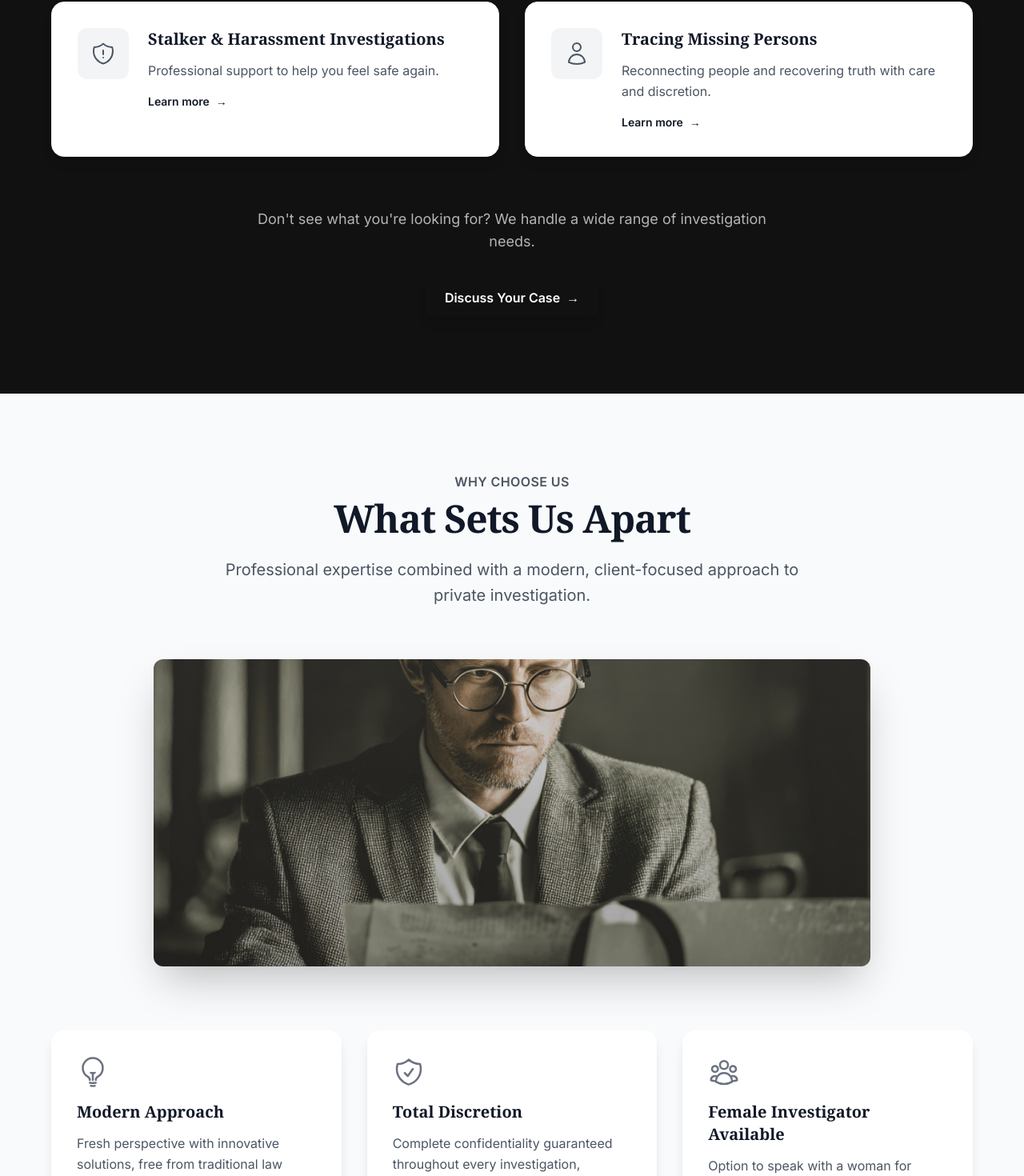
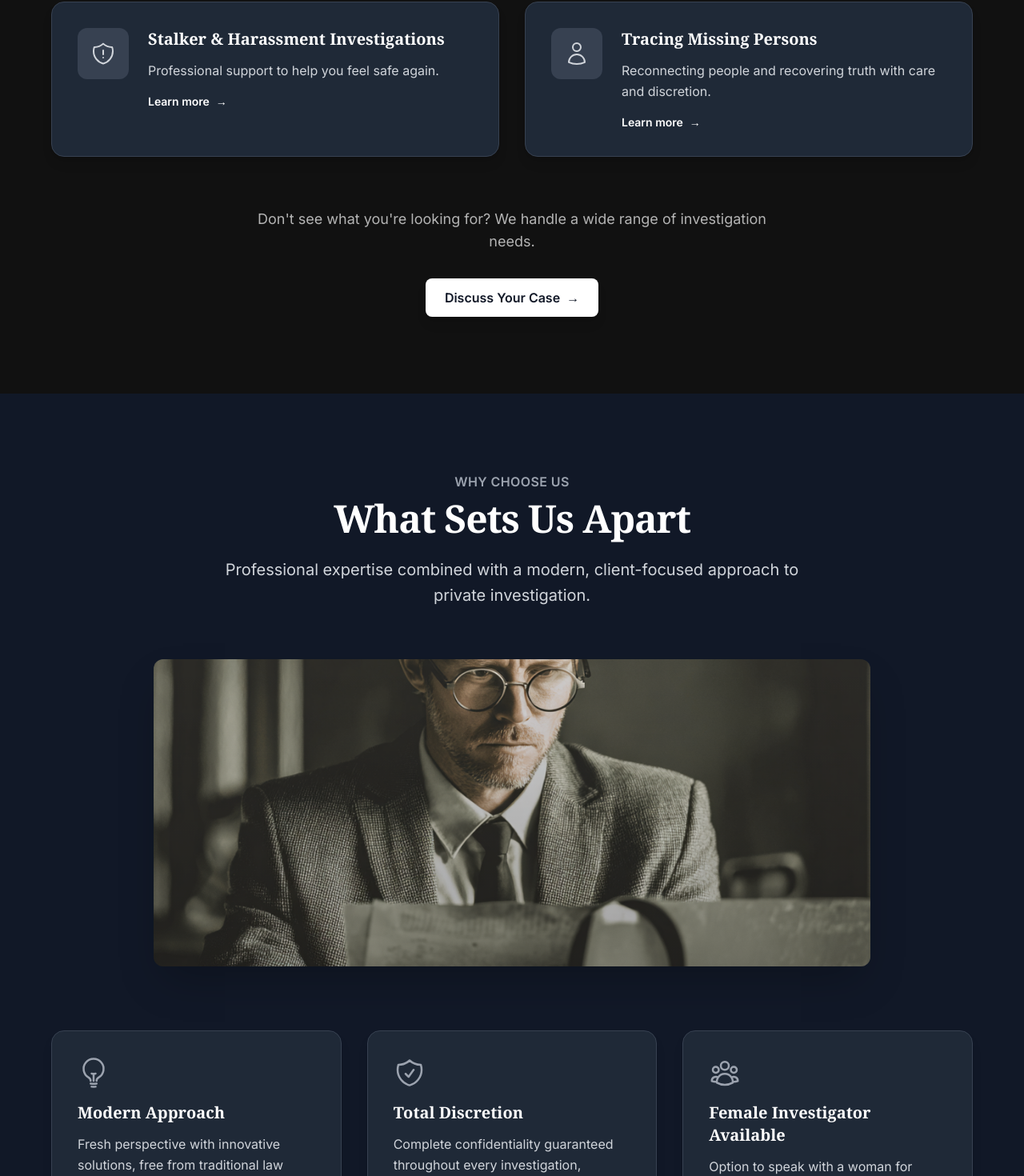
Before and after one commit to chrisdelambert/insightinvestigations-claude4, a Next.js app: page / in a window 1280 px wide. Shown: the part 1918-3388 px from the top of the page at 80% size. Built offline with nearby package versions, Linux system fonts and the light colour scheme; a web font is replaced by a local one.

Commit message:
design finish

```diff
--- a/src/app/page.tsx
+++ b/src/app/page.tsx
@@ -205,7 +205,7 @@ export default function Home() {
               {services.map((service, index) => (
                 <motion.div
                   key={service.name}
-                  className="group relative bg-white rounded-2xl shadow-lg hover:shadow-2xl transition-all duration-300 overflow-hidden border border-gray-100"
+                  className="group relative bg-gray-800 rounded-2xl shadow-lg hover:shadow-2xl transition-all duration-300 overflow-hidden border border-gray-700"
                   initial={{ opacity: 0 }}
                   whileInView={{ opacity: 1 }}
                   viewport={{ once: true }}
@@ -217,21 +217,21 @@ export default function Home() {
                   <Link href={service.href} className="block p-8">
                     <div className="flex items-start space-x-6">
                       <div className="flex-shrink-0">
-                        <div className="w-16 h-16 bg-gray-100 rounded-xl flex items-center justify-center group-hover:bg-gray-200 transition-colors duration-200">
+                        <div className="w-16 h-16 bg-gray-700 rounded-xl flex items-center justify-center group-hover:bg-gray-600 transition-colors duration-200">
                           <service.icon
-                            className="w-8 h-8 text-gray-600"
+                            className="w-8 h-8 text-gray-300"
                             aria-hidden="true"
                           />
                         </div>
                       </div>
                       <div className="flex-1 min-w-0">
-                        <h3 className="text-xl font-semibold text-gray-900 group-hover:text-gray-700 transition-colors duration-200 font-serif">
+                        <h3 className="text-xl font-semibold text-white group-hover:text-gray-200 transition-colors duration-200 font-serif">
                           {service.name}
                         </h3>
-                        <p className="mt-3 text-base text-gray-600 leading-relaxed">
+                        <p className="mt-3 text-base text-gray-300 leading-relaxed">
                           {service.description}
                         </p>
-                        <div className="mt-4 flex items-center text-sm font-semibold text-gray-900 group-hover:text-gray-700">
+                        <div className="mt-4 flex items-center text-sm font-semibold text-white group-hover:text-gray-200">
                           Learn more
                           <span aria-hidden="true" className="ml-2 group-hover:translate-x-1 transition-transform duration-200">→</span>
                         </div>
@@ -256,7 +256,7 @@ export default function Home() {
             </p>
             <Link
               href="/contact"
-              className="inline-flex items-center rounded-lg bg-accent/10 px-6 py-3 text-base font-semibold text-accent shadow-lg hover:bg-accent/20 focus-visible:outline focus-visible:outline-2 focus-visible:outline-offset-2 focus-visible:outline-accent transition-all duration-200"
+              className="inline-flex items-center rounded-lg bg-white px-6 py-3 text-base font-semibold text-gray-900 shadow-lg hover:bg-gray-100 focus-visible:outline focus-visible:outline-2 focus-visible:outline-offset-2 focus-visible:outline-white transition-all duration-200"
             >
               Discuss Your Case
               <span aria-hidden="true" className="ml-2">→</span>
@@ -266,7 +266,7 @@ export default function Home() {
       </div>
 
       {/* Why Choose Us section */}
-      <div ref={aboutRef} className="relative bg-gray-50 py-24">
+      <div ref={aboutRef} className="relative bg-gray-900 py-24">
         <div className="mx-auto max-w-7xl px-6 lg:px-8">
           <motion.div
             className="mx-auto max-w-3xl text-center"
@@ -274,11 +274,11 @@ export default function Home() {
             animate={aboutInView ? { opacity: 1, y: 0 } : { opacity: 0, y: 30 }}
             transition={{ duration: 0.8 }}
           >
-            <h2 className="text-base font-semibold leading-7 text-gray-600 uppercase tracking-wide">Why Choose Us</h2>
-            <p className="mt-2 text-4xl font-bold tracking-tight text-gray-900 sm:text-5xl font-serif">
+            <h2 className="text-base font-semibold leading-7 text-gray-400 uppercase tracking-wide">Why Choose Us</h2>
+            <p className="mt-2 text-4xl font-bold tracking-tight text-white sm:text-5xl font-serif">
               What Sets Us Apart
             </p>
-            <p className="mt-6 text-xl leading-8 text-gray-600">
+            <p className="mt-6 text-xl leading-8 text-gray-300">
               Professional expertise combined with a modern, client-focused approach to private investigation.
             </p>
           </motion.div>
@@ -337,19 +337,19 @@ export default function Home() {
               ].map((feature, index) => (
                 <motion.div
                   key={feature.name}
-                  className="bg-white rounded-2xl p-8 shadow-lg hover:shadow-xl transition-all duration-300"
+                  className="bg-gray-800 rounded-2xl p-8 shadow-lg hover:shadow-xl transition-all duration-300 border border-gray-700"
                   initial={{ opacity: 0 }}
                   whileInView={{ opacity: 1 }}
                   viewport={{ once: true }}
                   transition={{ duration: 0.8, delay: index * 0.15 }}
                 >
                   <div className="mb-4">
-                    <feature.icon className="w-10 h-10 text-gray-500" aria-hidden="true" />
+                    <feature.icon className="w-10 h-10 text-gray-400" aria-hidden="true" />
                   </div>
-                  <h3 className="text-xl font-semibold text-gray-900 mb-3 font-serif">
+                  <h3 className="text-xl font-semibold text-white mb-3 font-serif">
                     {feature.name}
                   </h3>
-                  <p className="text-gray-600 leading-relaxed">
+                  <p className="text-gray-300 leading-relaxed">
                     {feature.description}
                   </p>
                 </motion.div>
@@ -364,7 +364,7 @@ export default function Home() {
             animate={aboutInView ? { opacity: 1, y: 0 } : { opacity: 0, y: 30 }}
             transition={{ duration: 0.8, delay: 0.4 }}
           >
-            <div className="bg-gray-900 rounded-2xl p-12 text-center">
+            <div className="bg-gray-800 border border-gray-700 rounded-2xl p-12 text-center">
               <h3 className="text-2xl font-bold text-white mb-8 font-serif">
                 Trusted Across New Zealand
               </h3>
@@ -391,23 +391,23 @@ export default function Home() {
             animate={aboutInView ? { opacity: 1, y: 0 } : { opacity: 0, y: 20 }}
             transition={{ duration: 0.6, delay: 0.6 }}
           >
-            <h3 className="text-2xl font-bold text-gray-900 mb-6 font-serif">
+            <h3 className="text-2xl font-bold text-white mb-6 font-serif">
               Ready to Get Started?
             </h3>
-            <p className="text-lg text-gray-600 mb-8">
+            <p className="text-lg text-gray-300 mb-8">
               Every investigation begins with a free, confidential consultation to understand your needs.
             </p>
             <div className="flex flex-col sm:flex-row gap-4 justify-center">
               <Link
                 href="/contact"
-                className="inline-flex items-center rounded-lg bg-gray-900 px-6 py-3 text-base font-semibold text-white shadow-lg hover:bg-gray-800 focus-visible:outline focus-visible:outline-2 focus-visible:outline-offset-2 focus-visible:outline-gray-900 transition-all duration-200"
+                className="inline-flex items-center rounded-lg bg-white px-6 py-3 text-base font-semibold text-gray-900 shadow-lg hover:bg-gray-100 focus-visible:outline focus-visible:outline-2 focus-visible:outline-offset-2 focus-visible:outline-white transition-all duration-200"
               >
                 Get Your Free Consultation
                 <span aria-hidden="true" className="ml-2">→</span>
               </Link>
               <Link
                 href="/about"
-                className="inline-flex items-center rounded-lg border border-gray-300 bg-white px-6 py-3 text-base font-semibold text-gray-900 shadow-sm hover:bg-gray-50 focus-visible:outline focus-visible:outline-2 focus-visible:outline-offset-2 focus-visible:outline-gray-900 transition-all duration-200"
+                className="inline-flex items-center rounded-lg border border-gray-600 bg-gray-800 px-6 py-3 text-base font-semibold text-white shadow-sm hover:bg-gray-700 focus-visible:outline focus-visible:outline-2 focus-visible:outline-offset-2 focus-visible:outline-gray-600 transition-all duration-200"
               >
                 Learn More About Us
               </Link>
@@ -521,34 +521,34 @@ export default function Home() {
 
           {/* Final CTA */}
           <motion.div
-            className="mx-auto mt-20 max-w-3xl text-center bg-gray-50 rounded-2xl p-12"
+            className="mx-auto mt-20 max-w-3xl text-center bg-gray-800 border border-gray-700 rounded-2xl p-12"
             initial={{ opacity: 0, y: 30 }}
             whileInView={{ opacity: 1, y: 0 }}
             viewport={{ once: true }}
             transition={{ duration: 0.8, delay: 0.4 }}
           >
-            <h3 className="text-3xl font-bold text-gray-900 mb-6 font-serif">
+            <h3 className="text-3xl font-bold text-white mb-6 font-serif">
               Ready to Uncover the Truth?
             </h3>
-            <p className="text-lg text-gray-600 mb-8">
+            <p className="text-lg text-gray-300 mb-8">
               Every case is unique. Let's discuss how we can help you get the clarity and answers you need.
             </p>
             <div className="flex flex-col sm:flex-row gap-4 justify-center">
               <Link
                 href="/contact"
-                className="inline-flex items-center rounded-lg bg-gray-900 px-8 py-4 text-lg font-semibold text-white shadow-lg hover:bg-gray-800 focus-visible:outline focus-visible:outline-2 focus-visible:outline-offset-2 focus-visible:outline-gray-900 transition-all duration-200 transform hover:scale-105"
+                className="inline-flex items-center rounded-lg bg-white px-8 py-4 text-lg font-semibold text-gray-900 shadow-lg hover:bg-gray-100 focus-visible:outline focus-visible:outline-2 focus-visible:outline-offset-2 focus-visible:outline-white transition-all duration-200 transform hover:scale-105"
               >
                 Book Your Free Consultation
                 <span aria-hidden="true" className="ml-2">→</span>
               </Link>
               <Link
                 href="/faq"
-                className="inline-flex items-center rounded-lg border border-gray-300 bg-white px-8 py-4 text-lg font-semibold text-gray-900 shadow-sm hover:bg-gray-50 focus-visible:outline focus-visible:outline-2 focus-visible:outline-offset-2 focus-visible:outline-gray-900 transition-all duration-200"
+                className="inline-flex items-center rounded-lg border border-gray-600 bg-gray-800 px-8 py-4 text-lg font-semibold text-white shadow-sm hover:bg-gray-700 focus-visible:outline focus-visible:outline-2 focus-visible:outline-offset-2 focus-visible:outline-gray-600 transition-all duration-200"
               >
                 Common Questions
               </Link>
             </div>
-            <p className="mt-6 text-sm text-gray-500">
+            <p className="mt-6 text-sm text-gray-400">
               All consultations are completely confidential • No obligation • Licensed professional
             </p>
           </motion.div>
```
